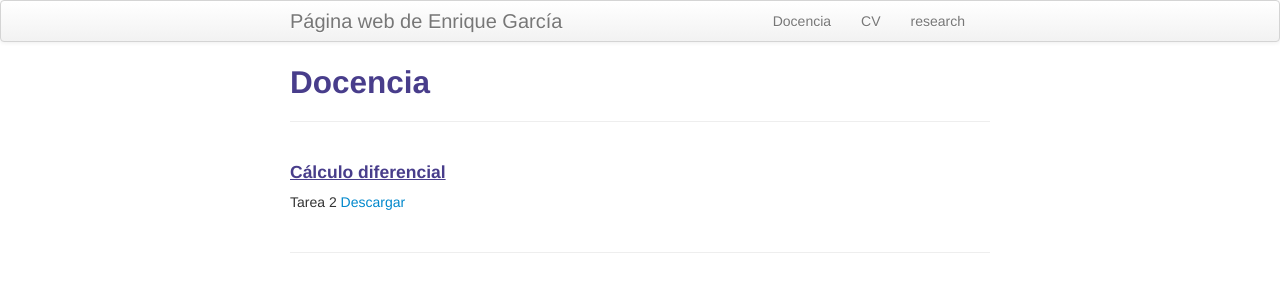
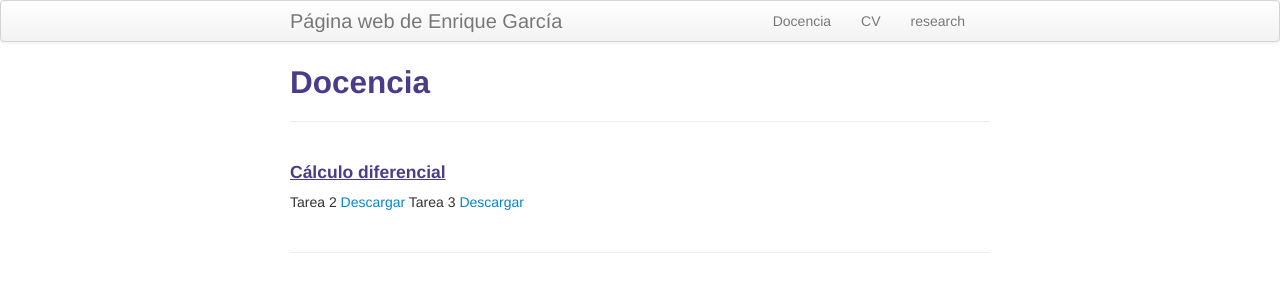
Before and after one commit to enriGarcia/enriGarcia.github.io, a Jekyll site: the page built from pages/teaching.md, in a window 1280 px wide. Shown: the top 300 px of the page. Built offline with Jekyll 4.4.1, drawn with Linux system fonts in a browser that asks for light colours.

Commit message:
actualizacion del sitio

```diff
--- a/pages/teaching.md
+++ b/pages/teaching.md
@@ -9,7 +9,8 @@ description: Asignaturas presentes
 #### <u>Cálculo diferencial</u>
 Tarea 2
 [Descargar]({{ BASE_PATH}}/pages/assignments/hw_02_calcDif.pdf)
-
+Tarea 3
+[Descargar]({{ BASE_PATH}}/pages/assignments/hw_03_calcDif.pdf)
 
 <!-- Note: this is how to write a comment in HTML. Everything in here won't show up on your webpage.-->
 
```
Also changed, not shown: 8 other files.
